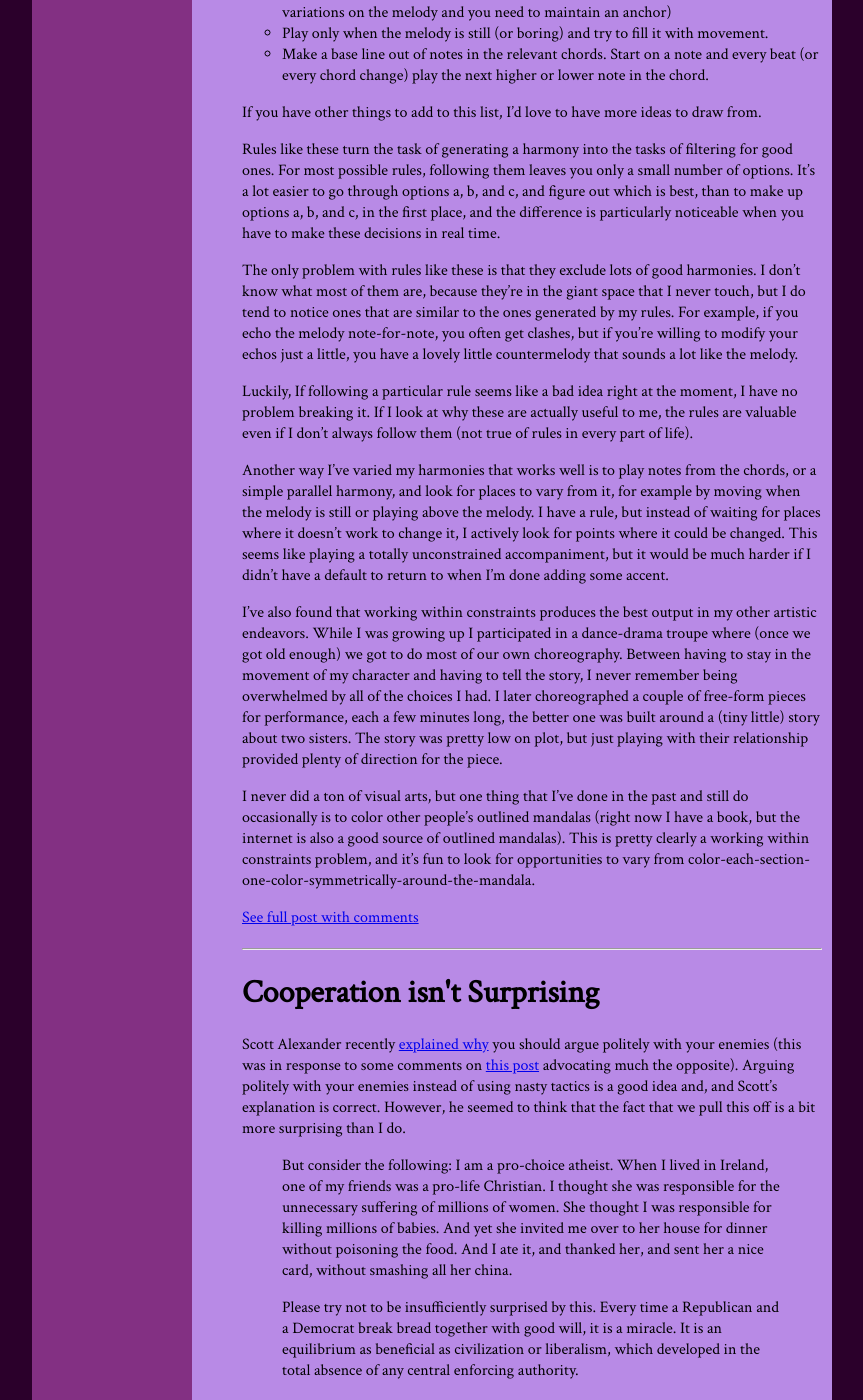
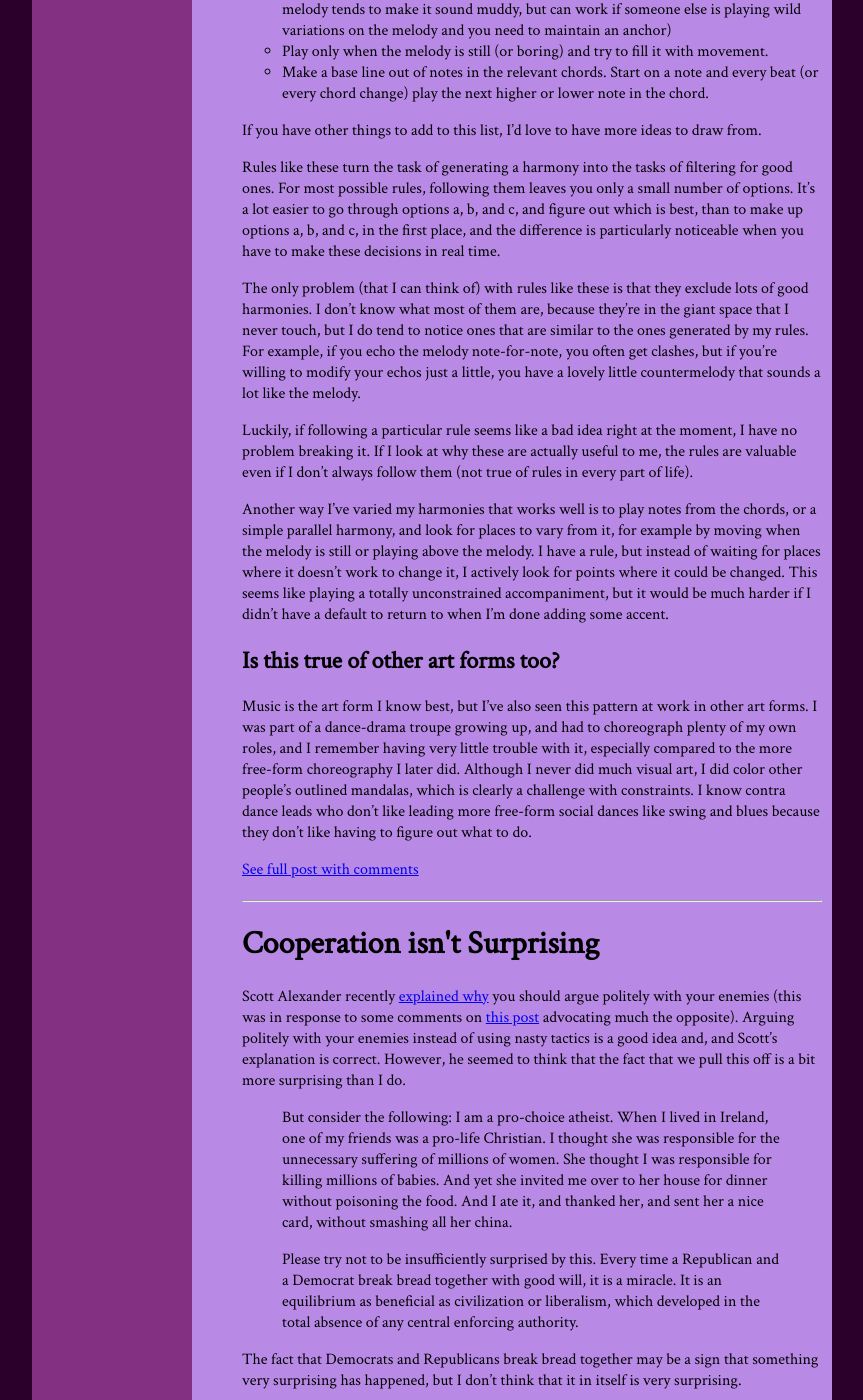
Before and after one commit to ruthie/ruthie.github.io, a Jekyll site: the page built from blog.html, in a window 1280 px wide and 1400 px high, scrolled down 930 px. Shown: the whole window, without its empty margins (208-1071 px from the left). Built offline with Jekyll 4.4.1, drawn with Linux system fonts in a browser that asks for light colours; some of the changed text lies outside the part shown.

Commit message:
Creativity and constraints, with new date and edited

```diff
--- a/_posts/2014-3-5-creativity-and-constraints.md
+++ b/_posts/2014-3-7-creativity-and-constraints.md
@@ -4,7 +4,7 @@ Of all the assignments in this direction I've been given and things I've tried,
 
 Making totally unconstrained decisions that fast is really hard, and most of my improvisations that begin this way end up being lost, messy, or distracting.  However, if I have a rule that I choose a rule to follow and stick to that rule, my harmonies start to sound much better.
 
-Some examples of rules:
+## Some examples of rules
 * Play only ascending (or descending) runs
 * Only Echo the melody
 * Play only things that come directly from some other part of the melody
@@ -19,12 +19,12 @@ If you have other things to add to this list, I'd love to have more ideas to dra
 
 Rules like these turn the task of generating a harmony into the tasks of filtering for good ones.  For most possible rules, following them leaves you only a small number of options.  It's a lot easier to go through options a, b, and c, and figure out which is best, than to make up options a, b, and c, in the first place, and the difference is particularly noticeable when you have to make these decisions in real time.
 
-The only problem with rules like these is that they exclude lots of good harmonies.  I don't know what most of them are, because they're in the giant space that I never touch, but I do tend to notice ones that are similar to the ones generated by my rules.  For example, if you echo the melody note-for-note, you often get clashes, but if you're willing to modify your echos just a little, you have a lovely little countermelody that sounds a lot like the melody.
+The only problem (that I can think of) with rules like these is that they exclude lots of good harmonies.  I don't know what most of them are, because they're in the giant space that I never touch, but I do tend to notice ones that are similar to the ones generated by my rules.  For example, if you echo the melody note-for-note, you often get clashes, but if you're willing to modify your echos just a little, you have a lovely little countermelody that sounds a lot like the melody.
 
-Luckily, If following a particular rule seems like a bad idea right at the moment, I have no problem breaking it.  If I look at why these are actually useful to me, the rules are valuable even if I don't always follow them (not true of rules in every part of life).
+Luckily, if following a particular rule seems like a bad idea right at the moment, I have no problem breaking it.  If I look at why these are actually useful to me, the rules are valuable even if I don't always follow them (not true of rules in every part of life).
 
 Another way I've varied my harmonies that works well is to play notes from the chords, or a simple parallel harmony, and look for places to vary from it, for example by moving when the melody is still or playing above the melody.  I have a rule, but instead of waiting for places where it doesn't work to change it, I actively look for points where it could be changed.  This seems like playing a totally unconstrained accompaniment, but it would be much harder if I didn't have a default to return to when I'm done adding some accent.
 
-I've also found that working within constraints produces the best output in my other artistic endeavors.  While I was growing up I participated in a dance-drama troupe where (once we got old enough) we got to do most of our own choreography.  Between having to stay in the movement of my character and having to tell the story, I never remember being overwhelmed by all of the choices I had.  I later choreographed a couple of free-form pieces for performance, each a few minutes long, the better one was built around a (tiny little) story about two sisters.  The story was pretty low on plot, but just playing with their relationship provided plenty of direction for the piece.
+## Is this true of other art forms too?
 
-I never did a ton of visual arts, but one thing that I've done in the past and still do occasionally is to color other people's outlined mandalas (right now I have a book, but the internet is also a good source of outlined mandalas).  This is pretty clearly a working within constraints problem, and it's fun to look for opportunities to vary from color-each-section-one-color-symmetrically-around-the-mandala.
+Music is the art form I know best, but I've also seen this pattern at work in other art forms.  I was part of a dance-drama troupe growing up, and had to choreograph plenty of my own roles, and I remember having very little trouble with it, especially compared to the more free-form choreography I later did.  Although I never did much visual art, I did color other people's outlined mandalas, which is clearly a challenge with constraints.  I know contra dance leads who don't like leading more free-form social dances like swing and blues because they don't like having to figure out what to do.
```
